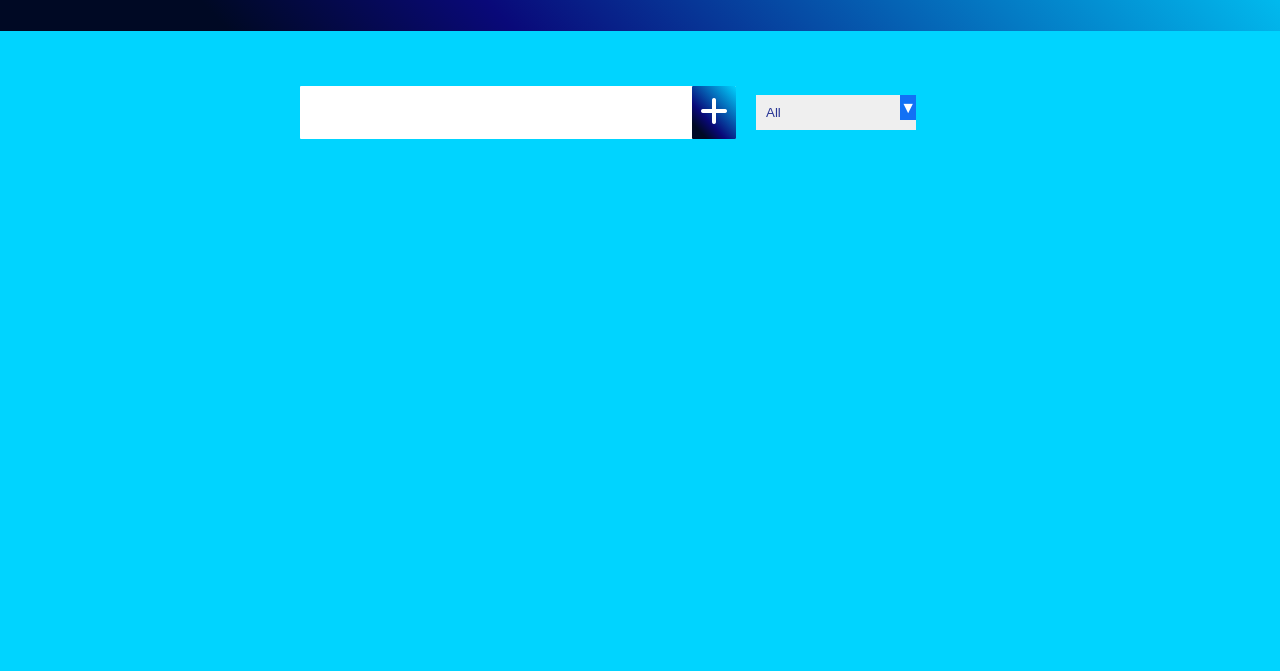
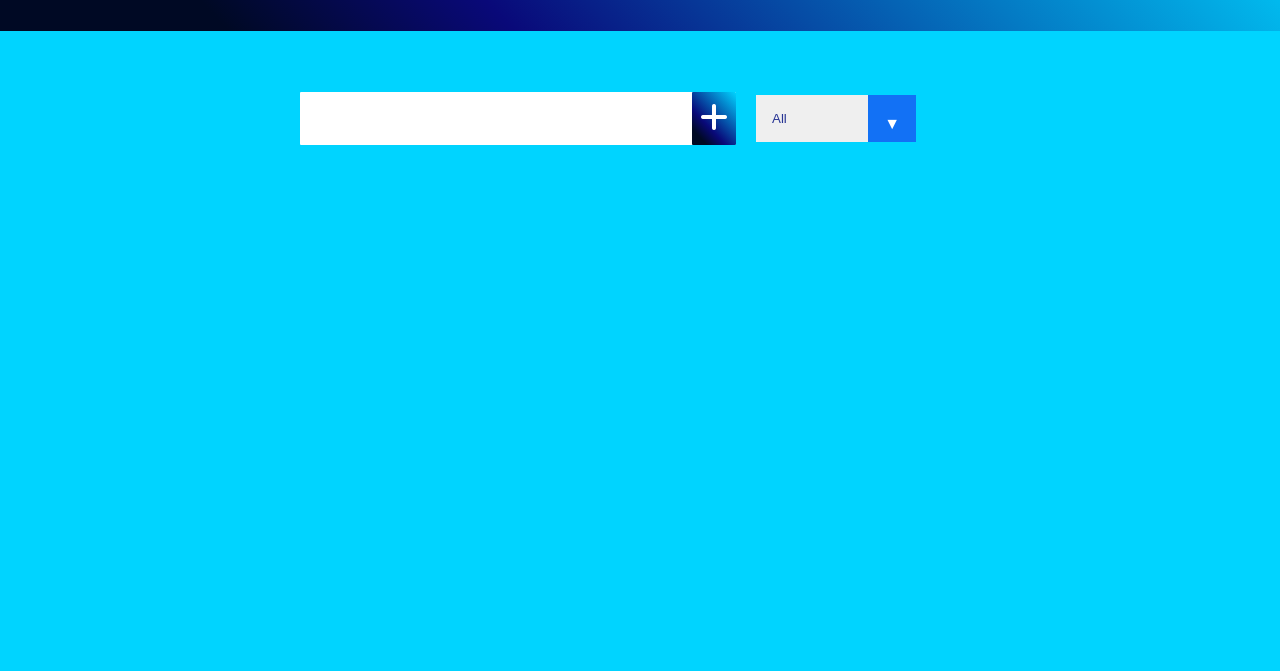
Before and after one commit to gosiast/to-do-list, a plain HTML site: page index.html in a window 1280 px wide. Shown: the part 129-800 px from the top of the page. Drawn offline with Linux system fonts and the light colour scheme.

Commit message:
added styling to the 'select' element

```diff
--- a/style.css
+++ b/style.css
@@ -143,7 +143,7 @@ select {
 	color: #273494;
 	width: 10rem;
 	cursor: pointer;
-	padding: 10px;
+	padding: 1rem; /*so the width is ok and the elements were centered(they were weird before)*/
 }
 
 .select::after {
@@ -152,4 +152,6 @@ select {
 	background-color: rgb(18, 113, 245);
 	top: 0;
 	right: 0;
+	padding: 1rem;
+	pointer-events: none; /*I want to be able to click through it, not click it*/
 }
```
